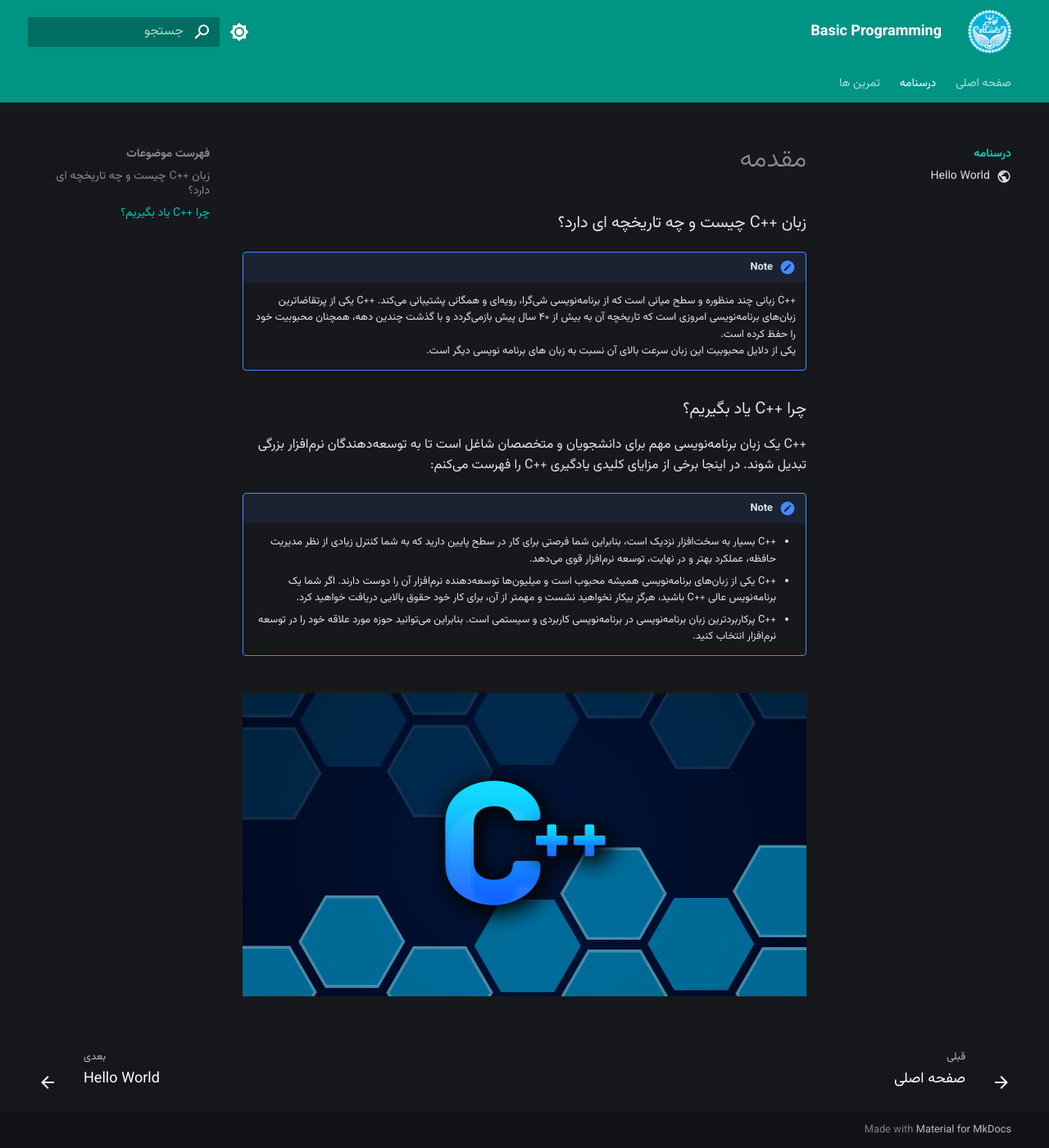
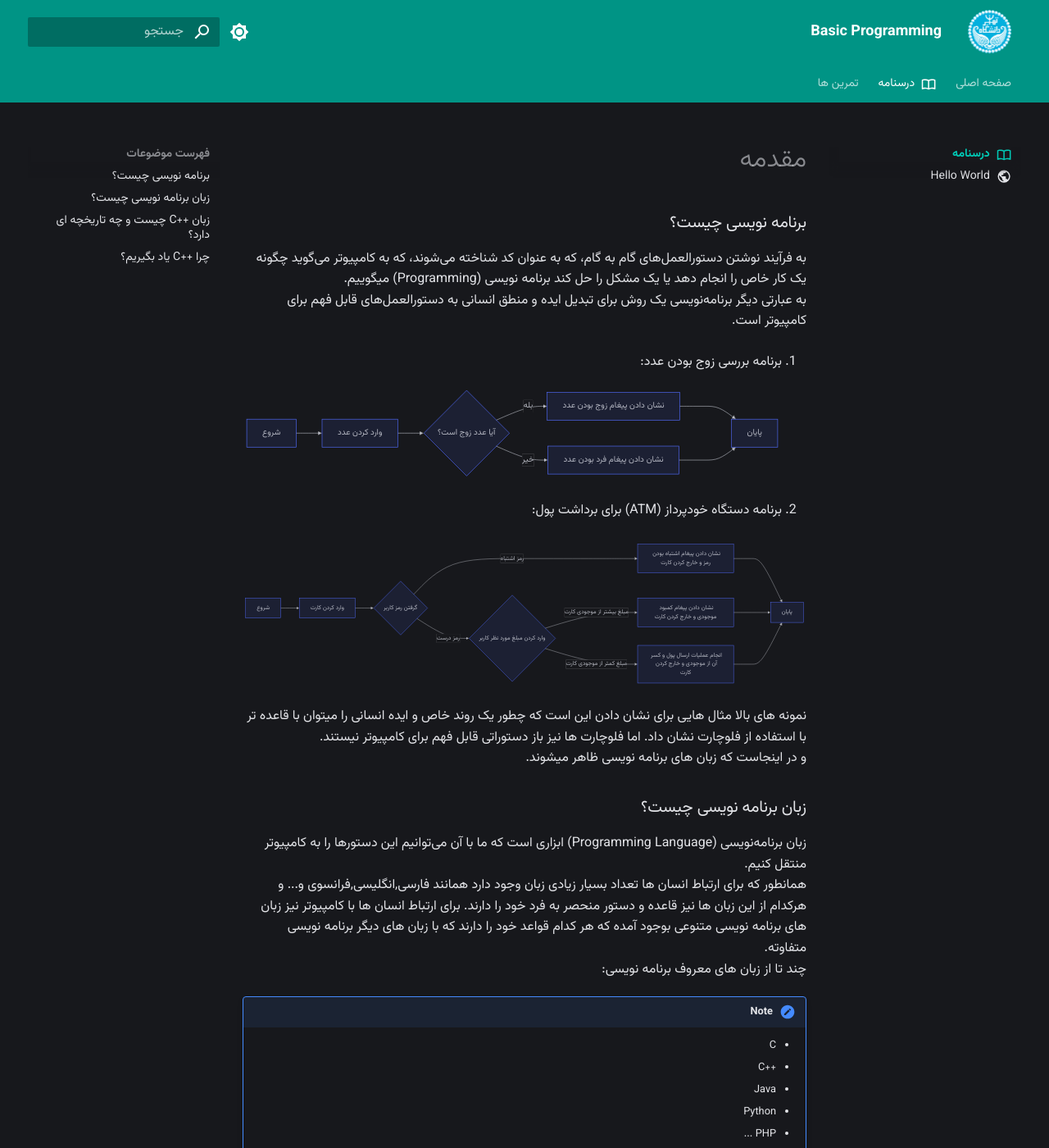
Before and after one commit to UTengsci/bp, an MkDocs documentation site: the page built from docs/content/index.md, in a window 1280 px wide and 1400 px high. Shown: the whole window at 82% size. Built offline with MkDocs 1.6.1 and Material for MkDocs 9.7.7, drawn with Linux system fonts in a browser that asks for light colours; some of the changed text lies outside the part shown.

Commit message:
Add Flowchart to introduction and some other changes in introduction

````diff
--- a/docs/content/index.md
+++ b/docs/content/index.md
@@ -1,10 +1,63 @@
+---
+icon: material/book-open-blank-variant-outline
+---
 # مقدمه
+
+### برنامه نویسی چیست؟
+
+به فرآیند نوشتن دستورالعمل‌های گام به گام، که به عنوان کد شناخته می‌شوند، که به کامپیوتر می‌گوید چگونه یک کار خاص را انجام دهد یا یک مشکل را حل کند برنامه نویسی (Programming) میگوییم. <br>
+به عبارتی دیگر برنامه‌نویسی یک روش برای تبدیل ایده و منطق انسانی به دستورالعمل‌های قابل فهم برای کامپیوتر است.
+
+1. برنامه بررسی زوج بودن عدد:
+``` mermaid
+graph LR
+  A[شروع] --> B[وارد کردن عدد];
+  B --> C{آیا عدد زوج است؟};
+  C --> |بله| D[نشان دادن پیغام زوج بودن عدد];
+  C --> |خیر| E[نشان دادن پیغام فرد بودن عدد];
+  D ---> F[پایان];
+  E ---> F;
+```
+
+2. برنامه دستگاه خودپرداز (ATM) برای برداشت پول:
+
+``` mermaid
+graph LR
+  A[شروع] --> B[وارد کردن کارت];
+  B --> C{گرفتن رمز کاربر};
+  C --> |رمز اشتباه| D[نشان دادن پیغام اشتباه بودن رمز و خارج کردن کارت];
+  C --> |رمز درست| E{وارد کردن مبلغ مورد نظر کاربر};
+  E --> |مبلغ بیشتر از موجودی کارت| F[نشان دادن پیغام کمبود موجودی و خارج کردن کارت];
+  E --> |مبلغ کمتر از موجودی کارت| G[انجام عملیات ارسال پول و کسر آن از موجودی و خارج کردن کارت];
+  D ---> H[پایان];
+  F ---> H;
+  G ---> H;
+```
+
+نمونه های بالا مثال هایی برای نشان دادن این است که چطور یک روند خاص و ایده انسانی را میتوان با قاعده تر با استفاده از فلوچارت نشان داد.
+اما فلوچارت ها نیز باز دستوراتی قابل فهم برای کامپیوتر نیستند. <br>
+و در اینجاست که زبان های برنامه نویسی ظاهر میشوند.
+
+### زبان برنامه نویسی چیست؟
+
+زبان برنامه‌نویسی (Programming Language) ابزاری است که ما با آن می‌توانیم این دستورها را به کامپیوتر منتقل کنیم.<br>
+همانطور که برای ارتباط انسان ها تعداد بسیار زیادی زبان وجود دارد همانند فارسی,انگلیسی,فرانسوی و...
+و هرکدام از این زبان ها نیز قاعده و دستور منحصر به فرد خود را دارند.
+برای ارتباط انسان ها با کامپیوتر نیز زبان های برنامه نویسی متنوعی بوجود آمده که هر کدام قواعد خود را دارند که با زبان های دیگر برنامه نویسی متفاوته. <br>
+چند تا از زبان های معروف برنامه نویسی: <br>
+!!! note
+    * C
+    * ++C
+    * Java
+    * Python
+    * PHP
+    ...
+در اینجا ما با ++C کار میکنیم ولی وقتی منطق برنامه نویسی رو به طور کلی یادبگیرین دیگه یادگرفتن زبان جدید اونقدر سخت نخواهد بود.
 
 ### زبان ++C چیست و چه تاریخچه ای دارد؟
 
-!!! note
-    ++C زبانی چند منظوره و سطح میانی است که از برنامه‌نویسی شی‌گرا، رویه‌ای و همگانی پشتیبانی می‌کند. ++C یکی از پرتقاضاترین زبان‌های برنامه‌نویسی امروزی است که تاریخچه آن به بیش از ۴۰ سال پیش بازمی‌گردد و با گذشت چندین دهه، همچنان محبوبیت خود را حفظ کرده است.<br>
-    یکی از دلایل محبوبیت این زبان سرعت بالای آن نسبت به زبان های برنامه نویسی دیگر است.
+++C زبانی چند منظوره و سطح میانی است که از برنامه‌نویسی شی‌گرا، رویه‌ای و همگانی پشتیبانی می‌کند. ++C یکی از پرتقاضاترین زبان‌های برنامه‌نویسی امروزی است که تاریخچه آن به بیش از ۴۰ سال پیش بازمی‌گردد و با گذشت چندین دهه، همچنان محبوبیت خود را حفظ کرده است.<br>
+یکی از دلایل محبوبیت این زبان سرعت بالای آن نسبت به زبان های برنامه نویسی دیگر است.
 
 ### چرا ++C یاد بگیریم؟
 
--- a/mkdocs.yml
+++ b/mkdocs.yml
@@ -59,6 +59,11 @@ markdown_extensions:
   - pymdownx.inlinehilite
   - pymdownx.snippets
   - pymdownx.superfences
+  - pymdownx.superfences:
+      custom_fences:
+        - name: mermaid
+          class: mermaid
+          format: !!python/name:pymdownx.superfences.fence_code_format
 plugins:
   - search
   - blog
````
